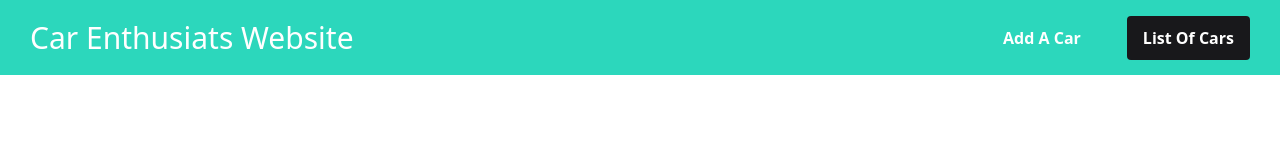
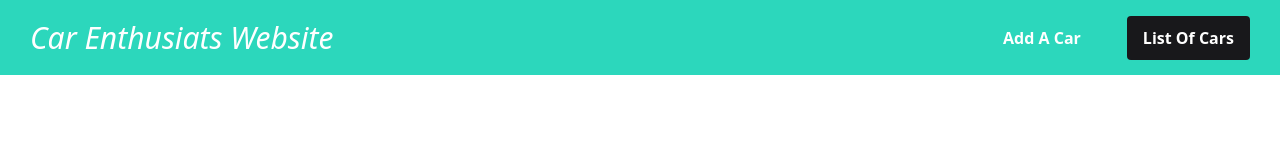
Before and after one commit to Sanik0/ASP.NET-Cars-FRONT-END, a website: page index.html in a window 1280 px wide. Drawn offline with Linux system fonts and the light colour scheme.

Commit message:
initial bruh

```diff
--- a/index.html
+++ b/index.html
@@ -8,7 +8,7 @@
 </head>
 <body>
     <header class="w-full bg-[#2CD7BC] py-[15px] px-[30px] flex justify-between items-center">
-        <h1 class="text-[#ffffff] text-[30px] font-normal">Car Enthusiats Website</h1>
+        <h1 class="text-[#ffffff] italic text-[30px] font-normal">Car Enthusiats Website</h1>
         <nav class="flex justify-center items-center gap-[30px]">
             <div class="py-[10px] px-[16px] rounded-[4px] text-[#ffffff] font-semibold">Add A Car</div>
             <div class="py-[10px] px-[16px] rounded-[4px] bg-[#18181B] text-[#ffffff] font-semibold">List Of Cars</div>
```
Also changed, not shown: src/output.css.
